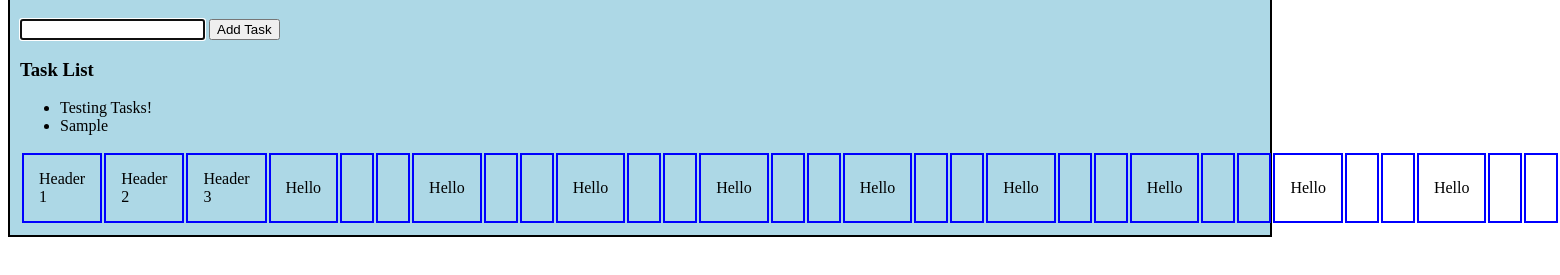
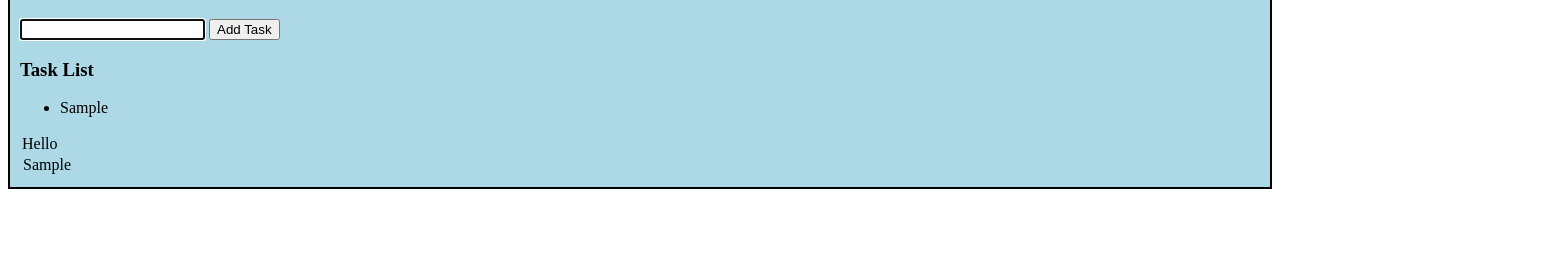
Before and after one commit to swelbeck/sba316, a plain HTML site: page index.html in a window 1280 px wide. Both pictures are taken after typing "Sample" into the empty fields and a click on the button "Add Task". Shown: the part 81-356 px from the top of the page, 1560 px wide, since content can reach past the window. Drawn offline with Linux system fonts and the light colour scheme.

Commit message:
added table heading

```diff
--- a/index.html
+++ b/index.html
@@ -15,7 +15,7 @@
       <div id="taskTable">
         <h3>Task List</h3>
         <ul id="taskList">
-          <li>Testing Tasks!</li>
+          <!-- <li>Testing Tasks!</li> -->
         </ul>
       </div>
     </div>
--- a/scripts/script.js
+++ b/scripts/script.js
@@ -21,11 +21,21 @@ container.style.padding = `10px`;
 // container.style.justifyContent = `center`;
 
 const rows = 10;
-const cols = 3;
+const cols = 2;
 
 const app = document.getElementById("taskTable");
 const table = document.createElement("table");
-
+const tableHead = document.createElement(`thead`)
+table.appendChild(tableHead)
+app.appendChild(table);
+// console.log(table);
+// console.log(table.rows);
+console.log(table)
+tableHead.textContent = `Hello`;
+// if (table.rows.length == 0 && c == 0) {
+//       td.textContent = "Task Name";
+//     } else if (table.rows.length == 0 && c == 1) {
+//       td.textContent = "Due Date";}
 // Event listener for Task button
 tBtn.addEventListener(`click`, addTask);
 tBtn.addEventListener(`keydown`, addTask);
@@ -33,12 +43,12 @@ tBtn.addEventListener(`keydown`, addTask);
 // The function to handle adding new tasks.
 function addTask(event) {
   const newTask = tInput.value;
-  console.log(newTask);
+  //   console.log(newTask);
 
   // If task input is empty, don't do anything
   if (newTask === "") return;
 
-    //Create list element
+  //Create list element
   const newListItem = document.createElement("li");
   // Set new list item to the entered task
   newListItem.textContent = newTask;
@@ -47,28 +57,22 @@ function addTask(event) {
 
   //Creating a new row in the table
   const tr = document.createElement("tr");
-  tr.style.borderBottom = `1px solid black`;// Not working at the moment
+  tr.style.borderBottom = `1px solid black`; // Not working at the moment
 
-for (let r = 0; r < rows; r++) {
+  // for (let r = 0; r < rows; r++) {
   for (let c = 0; c < cols; c++) {
-    console.log(cols, c);
+    // console.log(cols, c);
     const td = document.createElement("td");
-    if (r == 0 && c == 0) {
-      td.textContent = "Header 1";
-    } else if (r == 0 && c == 1) {
-      td.textContent = "Header 2";
-    } else if (r == 0 && c == 2) {
-      td.textContent = "Header 3";
-    } else if (c == 0) {
-      td.textContent = `Hello`;
+    // console.log(table)
+    // console.log(table.rows)
+    // console.log(table.rows.length);
+    if (c == 0) {
+      td.textContent = newTask;
     }
     tr.appendChild(td);
   }
 
   table.appendChild(tr);
-}
-
   tInput.value = "";
   tInput.focus();
-  app.appendChild(table);
 }
--- a/styles/style.css
+++ b/styles/style.css
@@ -1,4 +1,4 @@
-td{
+/* td{
     border: 2px solid blue;
     padding: 15px;
-}
+} */
```
